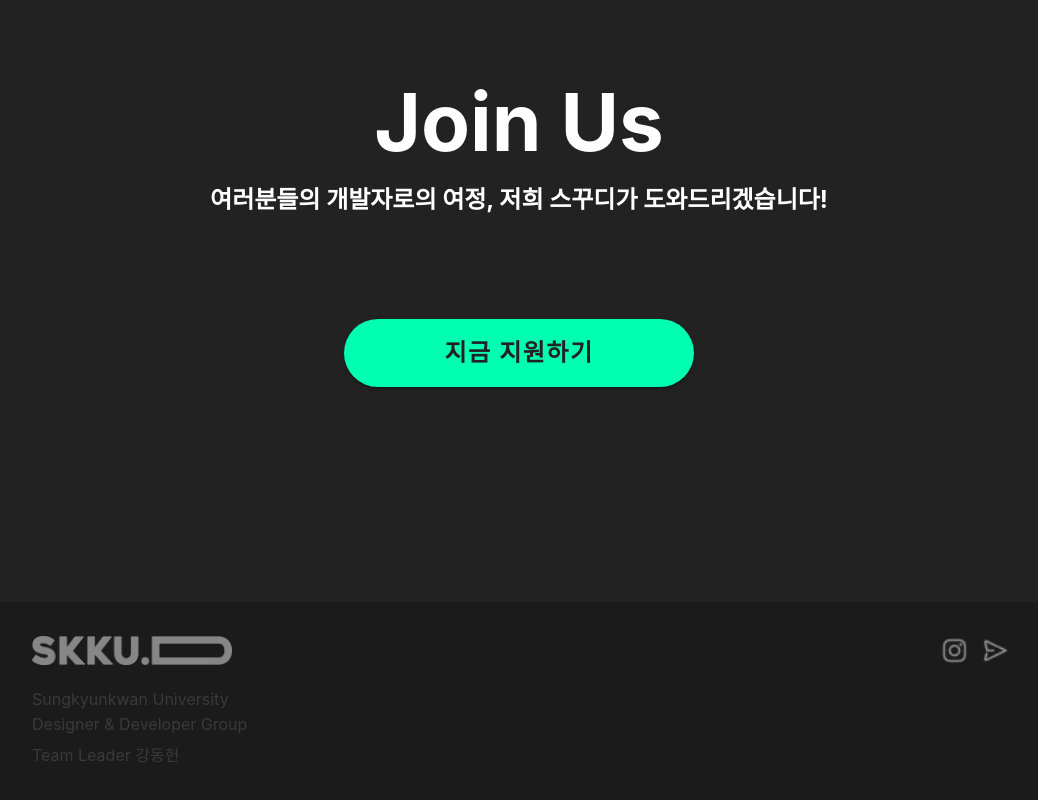
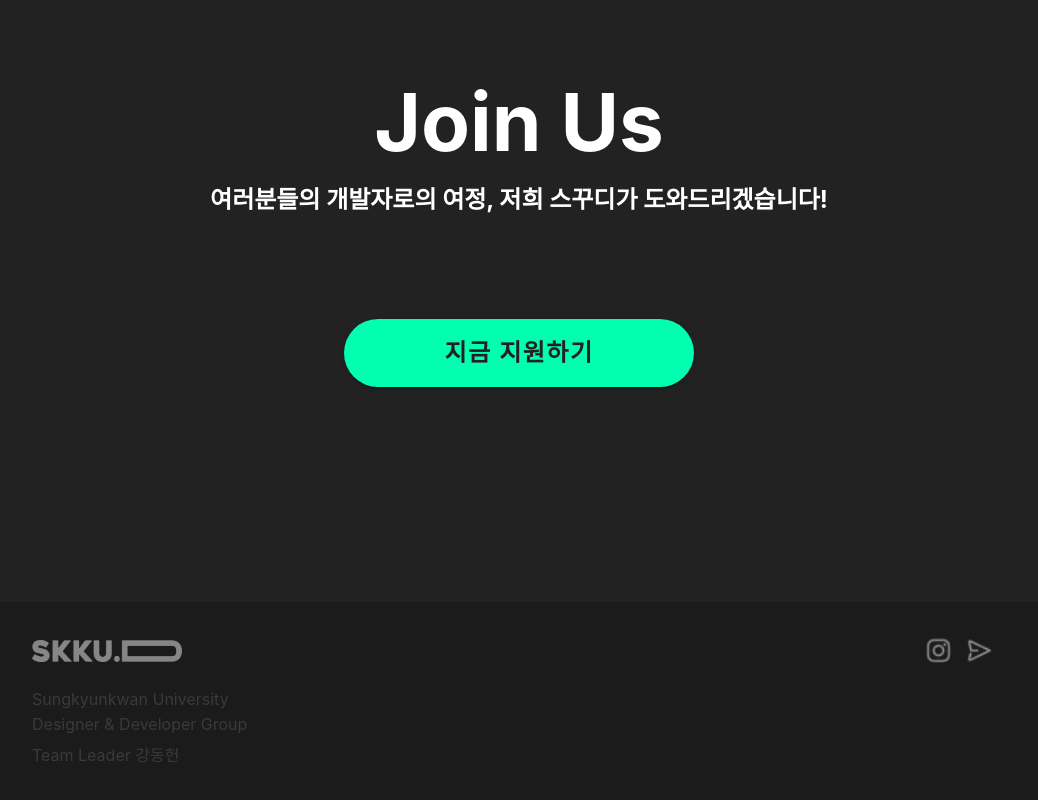
Before and after one commit to SKKUD/skkud-frontend, a React (Create React App) app: page /maintab in a window 1280 px wide. Shown: the part 4117-4917 px from the top of the page, without its empty margins (121-1159 px from the left). Built offline with nearby package versions, Linux system fonts and the light colour scheme; no server answers; a web font is replaced by a local one.

Commit message:
fix footer

```diff
--- a/src/components/Main/member/MemberCardDetail.jsx
+++ b/src/components/Main/member/MemberCardDetail.jsx
@@ -84,7 +84,7 @@ const SkillBtn = styled.div`
     padding: 1px 16px;
 
     @media (min-width: 1024px) {
-        padding: 3px 18px;
+        padding: 1.5px 18px;
         font-weight: 600;
     }
 `;
--- a/src/components/common/Footer.jsx
+++ b/src/components/common/Footer.jsx
@@ -1,4 +1,5 @@
 import * as React from 'react';
+import { Link } from 'react-router-dom';
 import SKKUDLOGO from '../../assets/SKKUD_LOGO.png';
 import styled from '@emotion/styled';
 import insta from '../../assets/insta.png';
@@ -60,7 +61,7 @@ const Logo = styled.img`
     width: 100px;
     filter: opacity(0.5) drop-shadow(0 0 0 #000000);
     @media (min-width: 1024px) {
-        width: 200px;
+        width: 150px;
     }
 `;
 
@@ -85,7 +86,13 @@ export default function Footer() {
                 <TopDiv>
                     <Logo src={SKKUDLOGO} alt="SKKUD" />
                     <IconWrap>
-                        <img src={insta} alt="instagram" />
+                        <a
+                            href="https://instagram.com/skku.devs"
+                            target="_blank"
+                            rel="noopener noreferrer"
+                        >
+                            <img src={insta} alt="instagram" />
+                        </a>
                         <img src={sender} alt="send" />
                     </IconWrap>
                 </TopDiv>
```
